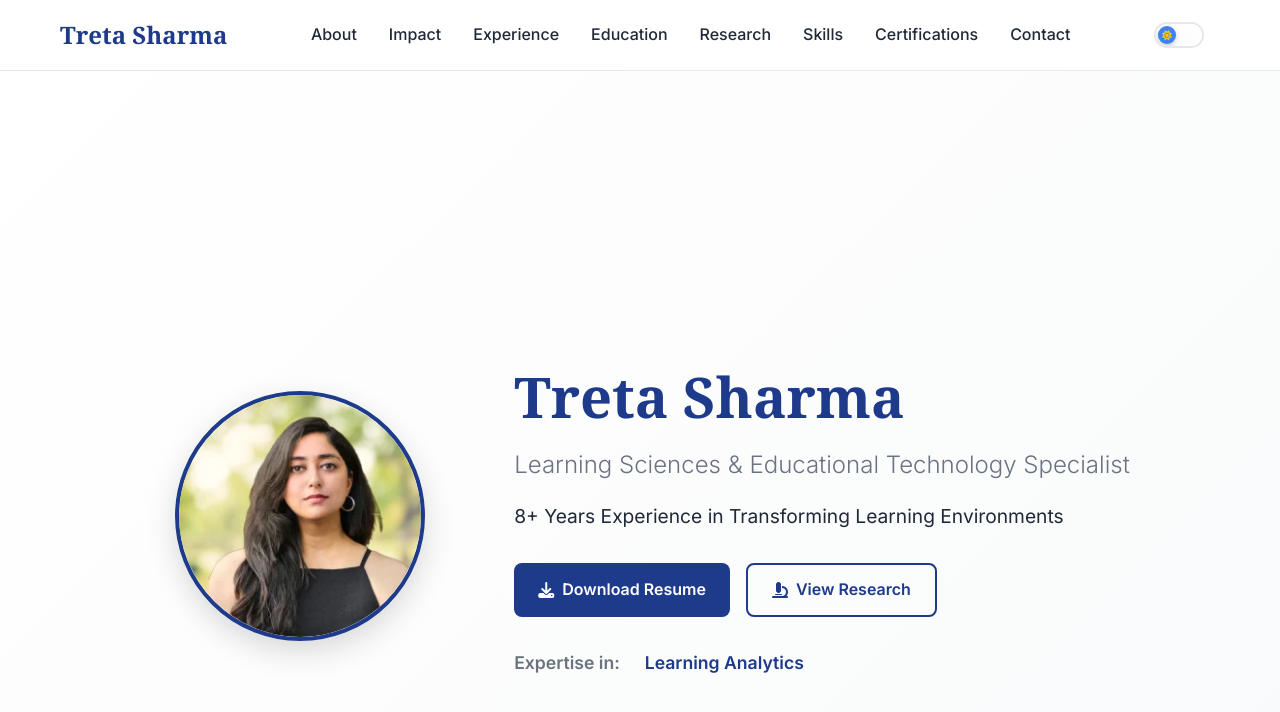
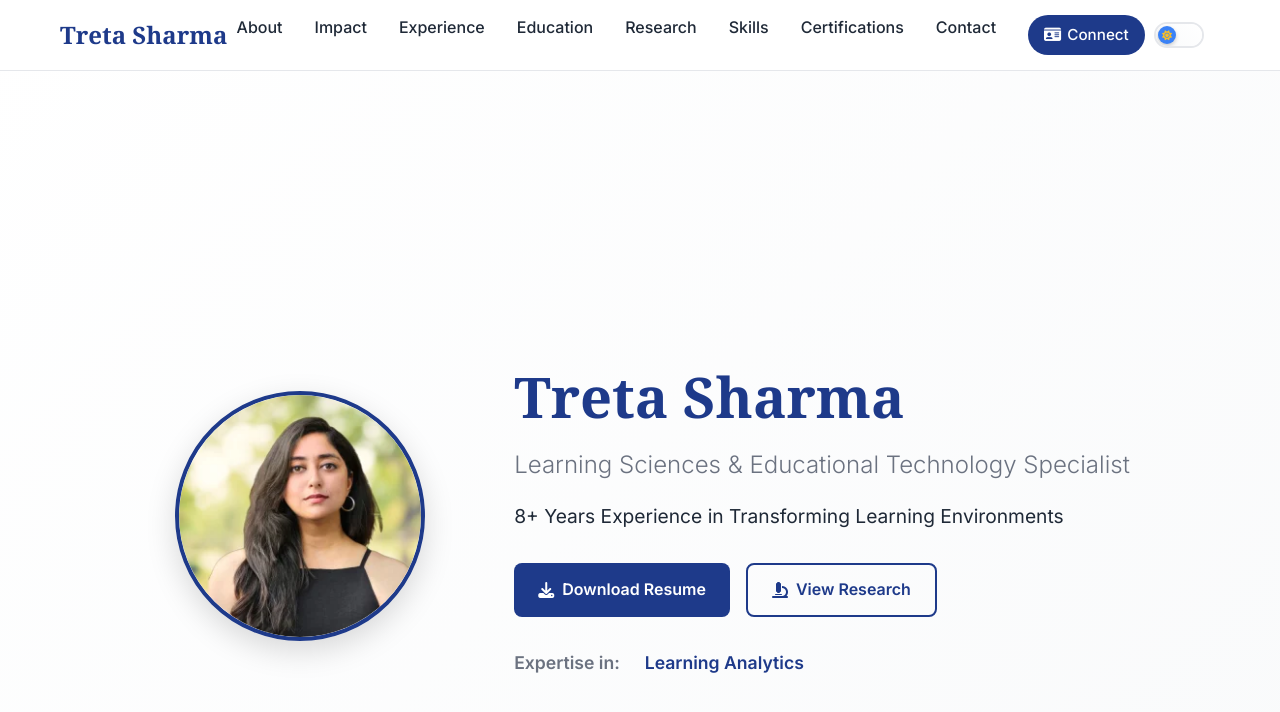
Before and after one commit to jatinkrmalik/tretasharma, a Jekyll site: the page built from index.html, in a window 1280 px wide and 900 px high. Shown: the top 712 px of the window. Built offline with Jekyll 4.4.1, drawn with Linux system fonts in a browser that asks for light colours; some web fonts are replaced.

Commit message:
Add links to /me page from home page
Option 1 - Profile Photo Link:
- Wrapped profile photo in hero section with link to /me
- Added hover effect on profile photo to indicate clickability
- Card icon appears on hover to show it's clickable
- Smooth scale animation on hover
- Works on both mobile and desktop

Option 2 - Navigation Link:
- Added 'Connect' button to navigation menu
- Styled as a highlighted pill button with icon
- Differentiated from other nav items with background color
- Hover effects with subtle lift and shadow
- Responsive design adapts to mobile menu

Features:
- Profile photo link: Intuitive and subtle
- Navigation link: Discoverable from top of page
- Both work seamlessly with existing design
- Dark mode support for all new elements
- Mobile responsive styles for all screen sizes
- Accessible with aria-labels

```diff
--- a/_layouts/default.html
+++ b/_layouts/default.html
@@ -127,6 +127,9 @@
                 <a href="#skills" class="nav-link">Skills</a>
                 <a href="#certifications" class="nav-link">Certifications</a>
                 <a href="#contact" class="nav-link">Contact</a>
+                <a href="/me/" class="nav-link nav-link-highlight">
+                    <i class="fas fa-id-card"></i> Connect
+                </a>
             </div>
             <!-- Dark Mode Toggle -->
             <div class="theme-toggle-wrapper">
--- a/assets/css/main.css
+++ b/assets/css/main.css
@@ -180,6 +180,29 @@
     width: 100%;
 }
 
+.nav-link-highlight {
+    background: var(--primary-color);
+    color: white;
+    padding: 0.5rem 1rem;
+    border-radius: 20px;
+    display: inline-flex;
+    align-items: center;
+    gap: 0.5rem;
+    font-size: 0.95rem;
+    transition: var(--transition-fast);
+}
+
+.nav-link-highlight:hover {
+    background: var(--accent-color);
+    color: white;
+    transform: translateY(-2px);
+    box-shadow: 0 4px 12px rgba(59, 130, 246, 0.4);
+}
+
+.nav-link-highlight::after {
+    display: none;
+}
+
 .nav-toggle {
     display: none;
     flex-direction: column;
@@ -242,6 +265,45 @@
     text-align: center;
 }
 
+.profile-link {
+    display: inline-block;
+    transition: var(--transition-fast);
+    border-radius: 50%;
+    position: relative;
+}
+
+.profile-link::after {
+    content: '\f015c';
+    font-family: 'Font Awesome 6 Free';
+    font-weight: 900;
+    position: absolute;
+    bottom: 5px;
+    right: 5px;
+    background: var(--accent-color);
+    color: white;
+    width: 40px;
+    height: 40px;
+    border-radius: 50%;
+    display: flex;
+    align-items: center;
+    justify-content: center;
+    font-size: 1rem;
+    box-shadow: 0 4px 12px rgba(0, 0, 0, 0.2);
+    opacity: 0;
+    transform: scale(0.8);
+    transition: all var(--transition-medium);
+}
+
+.profile-link:hover::after {
+    opacity: 1;
+    transform: scale(1);
+}
+
+.profile-link:hover .profile-img {
+    transform: scale(1.05);
+    box-shadow: 0 15px 40px var(--shadow-medium);
+}
+
 .profile-img {
     width: 250px;
     height: 250px;
@@ -250,11 +312,7 @@
     border: 4px solid var(--primary-color);
     box-shadow: 0 10px 30px var(--shadow-medium);
     transition: var(--transition-medium);
-}
-
-.profile-img:hover {
-    transform: scale(1.05);
-    box-shadow: 0 15px 40px var(--shadow-medium);
+    display: block;
 }
 
 .hero-title {
@@ -1459,6 +1517,15 @@
         width: 0; /* Disable underline hover effect on mobile menu */
     }
 
+    .nav-link-highlight {
+        background: var(--primary-color);
+        color: white;
+        padding: 0.75rem 1.5rem;
+        margin: 1rem 1.5rem;
+        justify-content: center;
+        border-radius: 12px;
+    }
+
     .nav-toggle {
         display: flex;
     }
@@ -1475,6 +1542,14 @@
     .profile-img {
         width: 200px;
         height: 200px;
+    }
+
+    .profile-link::after {
+        width: 32px;
+        height: 32px;
+        font-size: 0.9rem;
+        bottom: 3px;
+        right: 3px;
     }
 
     .hero-title {
@@ -2244,3 +2319,16 @@
 [data-theme="dark"] .qr-code-large {
     background: #ffffff;
 }
+
+[data-theme="dark"] .nav-link-highlight {
+    background: var(--accent-color);
+    color: white;
+}
+
+[data-theme="dark"] .nav-link-highlight:hover {
+    background: #60a5fa;
+}
+
+[data-theme="dark"] .profile-link::after {
+    background: #60a5fa;
+}
--- a/index.html
+++ b/index.html
@@ -7,10 +7,12 @@
   <div class="container">
     <div class="hero-content">
       <div class="hero-image">
-        <picture>
-          <source srcset="/assets/images/profile-photo.webp" type="image/webp">
-          <img src="/assets/images/profile-photo.jpg" alt="Treta Sharma" class="profile-img" width="250" height="250" loading="eager" fetchpriority="high">
-        </picture>
+        <a href="/me/" class="profile-link" aria-label="View digital contact card">
+          <picture>
+            <source srcset="/assets/images/profile-photo.webp" type="image/webp">
+            <img src="/assets/images/profile-photo.jpg" alt="Treta Sharma" class="profile-img" width="250" height="250" loading="eager" fetchpriority="high">
+          </picture>
+        </a>
       </div>
       <div class="hero-text">
         <h1 class="hero-title">Treta Sharma</h1>
```
